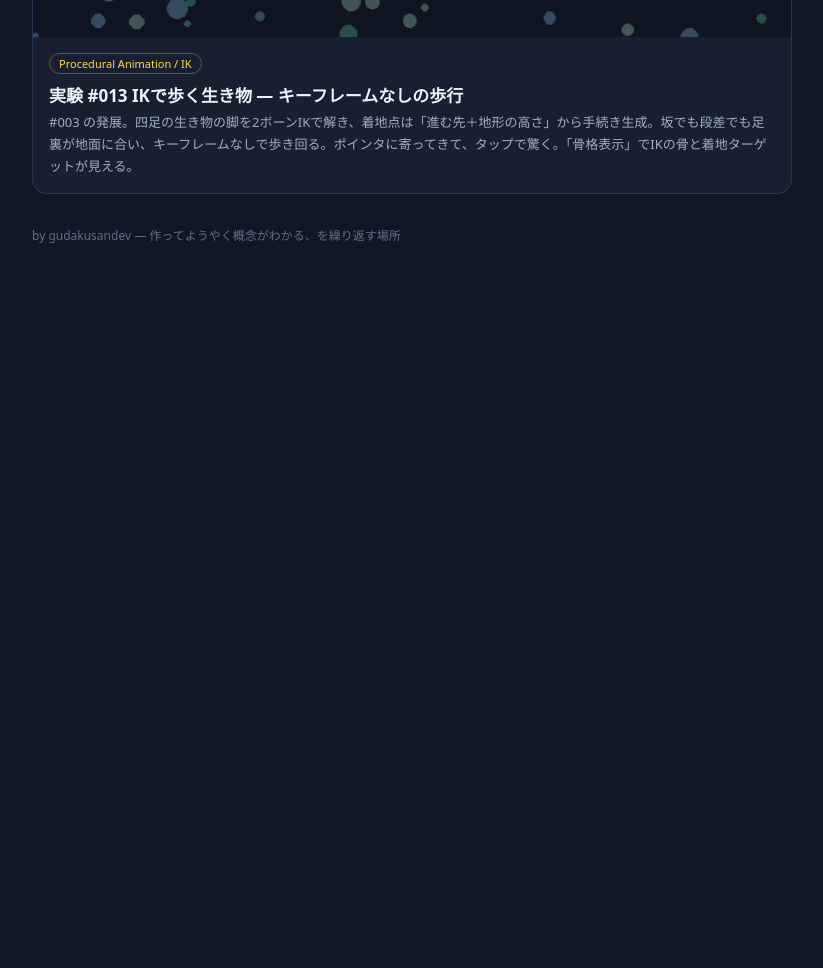
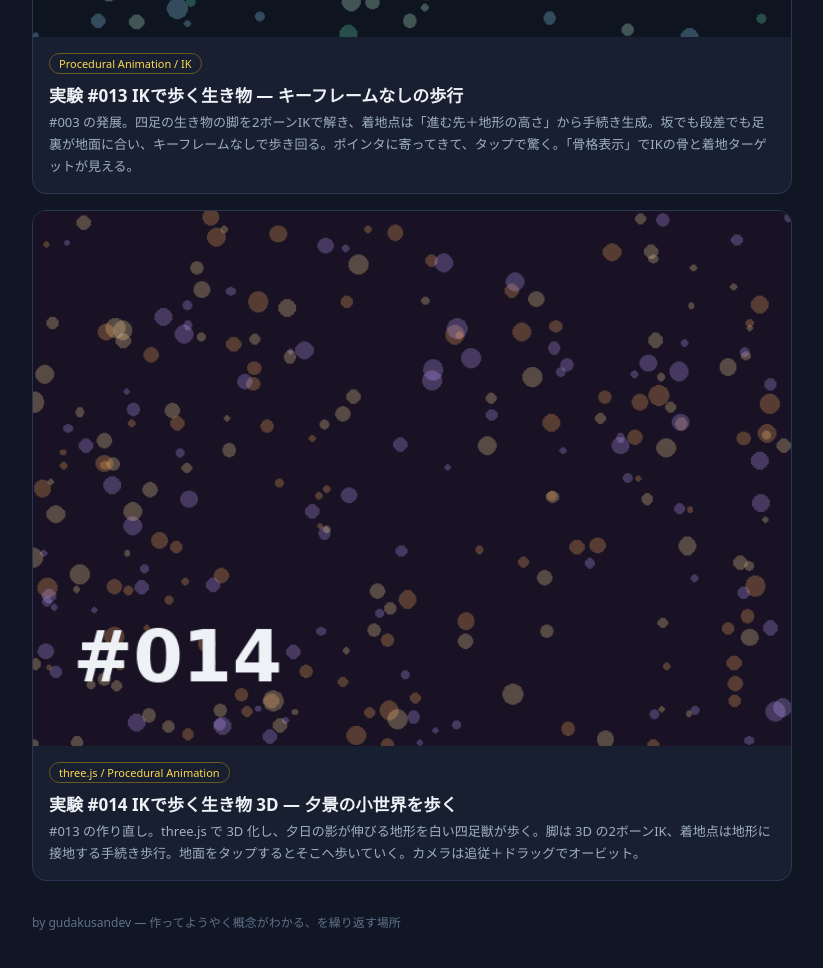
Before and after one commit to gudakusandev/gudakusandev.github.io, a plain HTML site: page index.html in a window 1280 px wide. Shown: the part 8919-9887 px from the top of the page, without its empty margins (228-1051 px from the left). Before the commit the page ends 9219 px from the top, so only its background shows below. Drawn offline with Linux system fonts and the light colour scheme.

Commit message:
実験 #014 の番号表記を修正し一覧へ追加

```diff
--- a/index.html
+++ b/index.html
@@ -141,6 +141,15 @@
     </div>
   </a>
 
+  <a class="card" href="./ik-creature-3d/">
+    <img src="./ik-creature-3d/poster.png" alt="3Dの夕景を歩く白い四足獣の画像">
+    <div class="body">
+      <span class="tag">three.js / Procedural Animation</span>
+      <h2>実験 #014 IKで歩く生き物 3D ― 夕景の小世界を歩く</h2>
+      <p>#013 の作り直し。three.js で 3D 化し、夕日の影が伸びる地形を白い四足獣が歩く。脚は 3D の2ボーンIK、着地点は地形に接地する手続き歩行。地面をタップするとそこへ歩いていく。カメラは追従＋ドラッグでオービット。</p>
+    </div>
+  </a>
+
   <footer>by gudakusandev ― 作ってようやく概念がわかる、を繰り返す場所</footer>
 </div>
 </body>
```
Also changed, not shown: ik-creature-3d/index.html (+2 -2 lines), ik-creature-3d/poster.png (added).
